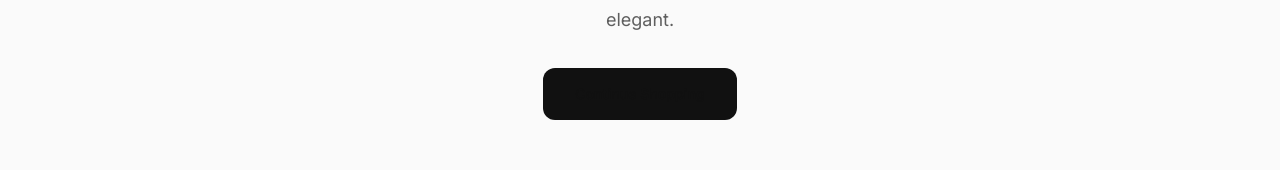
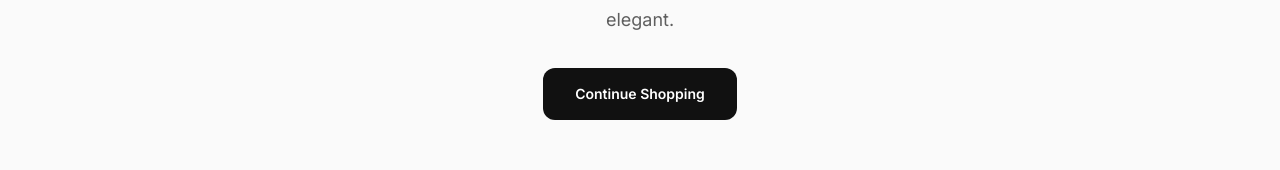
Before and after one commit to oumarichard505/archiedcloset, a React (Vite) app: page /cart in a window 1280 px wide. Shown: the part 313-483 px from the top of the page. Built offline with nearby package versions, Linux system fonts and the light colour scheme.

Commit message:
Fixx collision of txts with the buttons

```diff
--- a/src/app/layouts/RootLayout.tsx
+++ b/src/app/layouts/RootLayout.tsx
@@ -5,7 +5,7 @@ import { WhatsAppFloat } from '../../components/common/WhatsAppFloat'
 
 export function RootLayout() {
   return (
-    <div className="min-h-screen bg-[#FAFAFA] text-[#111111]">
+    <div className="min-h-screen bg-[#fafaf6] text-[#111111]">
       <Navbar />
       <main className="overflow-x-hidden">
         <Outlet />
--- a/src/components/cart/CartSummary.tsx
+++ b/src/components/cart/CartSummary.tsx
@@ -37,12 +37,12 @@ export function CartSummary({ subtotal, itemCount }: CartSummaryProps) {
         </div>
       </div>
 
-      <Link
-        to="/checkout"
-        className="mt-8 inline-flex w-full items-center justify-center rounded-xl bg-[#111111] px-6 py-4 text-sm font-semibold text-white transition-all duration-300 hover:bg-[#D4AF37] hover:text-[#111111]"
-      >
-        Proceed to Checkout
-      </Link>
+          <Link
+            to="/checkout"
+            className="btn-dark-force mt-8 inline-flex w-full items-center justify-center rounded-xl bg-[#111111] px-6 py-4 text-sm font-semibold transition-all duration-300 hover:bg-[#D4AF37]"
+          >
+            Proceed to Checkout
+          </Link>
     </aside>
   )
 }
--- a/src/components/common/Navbar.tsx
+++ b/src/components/common/Navbar.tsx
@@ -17,7 +17,7 @@ export function Navbar() {
   const { cartCount } = useCart()
 
   return (
-    <header className="sticky top-0 z-50 border-b border-black/10 bg-[#FAFAFA]/95 backdrop-blur-md">
+    <header className="sticky top-0 z-50 border-b border-black/10 bg-[#F2F2F2]/95 backdrop-blur-md">
       <div className="mx-auto flex h-24 w-full max-w-7xl items-center justify-between px-6 lg:px-10">
         <Link
           to="/"
--- a/src/components/home/GiftSection.tsx
+++ b/src/components/home/GiftSection.tsx
@@ -30,10 +30,9 @@ export function GiftSection() {
             description="Thoughtfully curated bags, perfumes, and gift-worthy pieces designed to make every celebration feel special."
             align="center"
           />
-
           <Link
             to="/shop"
-            className="mt-8 inline-flex items-center justify-center rounded-xl bg-[#D4AF37] px-8 py-4 text-sm font-semibold text-[#111111] transition-all duration-300 hover:bg-[#111111] hover:text-white"
+            className="btn-gold-force mt-8 inline-flex items-center justify-center rounded-xl bg-[#D4AF37] px-8 py-4 text-sm font-semibold transition-all duration-300 hover:bg-[#111111]"
           >
             Shop Gift Sets
           </Link>
--- a/src/components/home/HeroSection.tsx
+++ b/src/components/home/HeroSection.tsx
@@ -19,10 +19,9 @@ export function HeroSection() {
           <div className="fade-up-delay-3 mt-10 flex flex-col gap-4 sm:flex-row">
             <a
               href="#featured-bags"
-              className="inline-flex items-center justify-center rounded-xl bg-[#111111] px-8 py-4 text-sm font-semibold text-white transition-all duration-300 hover:bg-[#D4AF37] hover:text-[#111111]"
-            >
+              className="btn-dark-force inline-flex items-center justify-center rounded-xl bg-[#111111] px-8 py-4 text-sm font-semibold transition-all duration-300 hover:bg-[#D4AF37]">
               Shop Bags
-            </a>
+              </a>
 
             <a
               href="#featured-perfumes"
--- a/src/index.css
+++ b/src/index.css
@@ -74,3 +74,21 @@ select {
 .fade-up-delay-3 {
   animation: fadeUp 0.8s ease-out 0.45s both;
 }
+
+@layer components {
+  .btn-dark-force {
+    color: white !important;
+  }
+
+  .btn-dark-force:hover {
+    color: #111111 !important;
+  }
+
+  .btn-gold-force {
+    color: #111111 !important;
+  }
+
+  .btn-gold-force:hover {
+    color: white !important;
+  }
+}
--- a/src/pages/CartPage.tsx
+++ b/src/pages/CartPage.tsx
@@ -25,12 +25,12 @@ export function CartPage() {
             align="center"
           />
 
-          <Link
-            to="/shop"
-            className="mt-8 inline-flex items-center justify-center rounded-xl bg-[#111111] px-8 py-4 text-sm font-semibold text-white transition-all duration-300 hover:bg-[#D4AF37] hover:text-[#111111]"
-          >
-            Continue Shopping
-          </Link>
+        <Link
+          to="/shop"
+          className="btn-dark-force mt-8 inline-flex items-center justify-center rounded-xl bg-[#111111] px-8 py-4 text-sm font-semibold transition-all duration-300 hover:bg-[#D4AF37]"
+        >
+          Continue Shopping
+        </Link>
         </div>
       </section>
     )
```
Also changed, not shown: src/components/common/SectionHeading.tsx (deleted).
